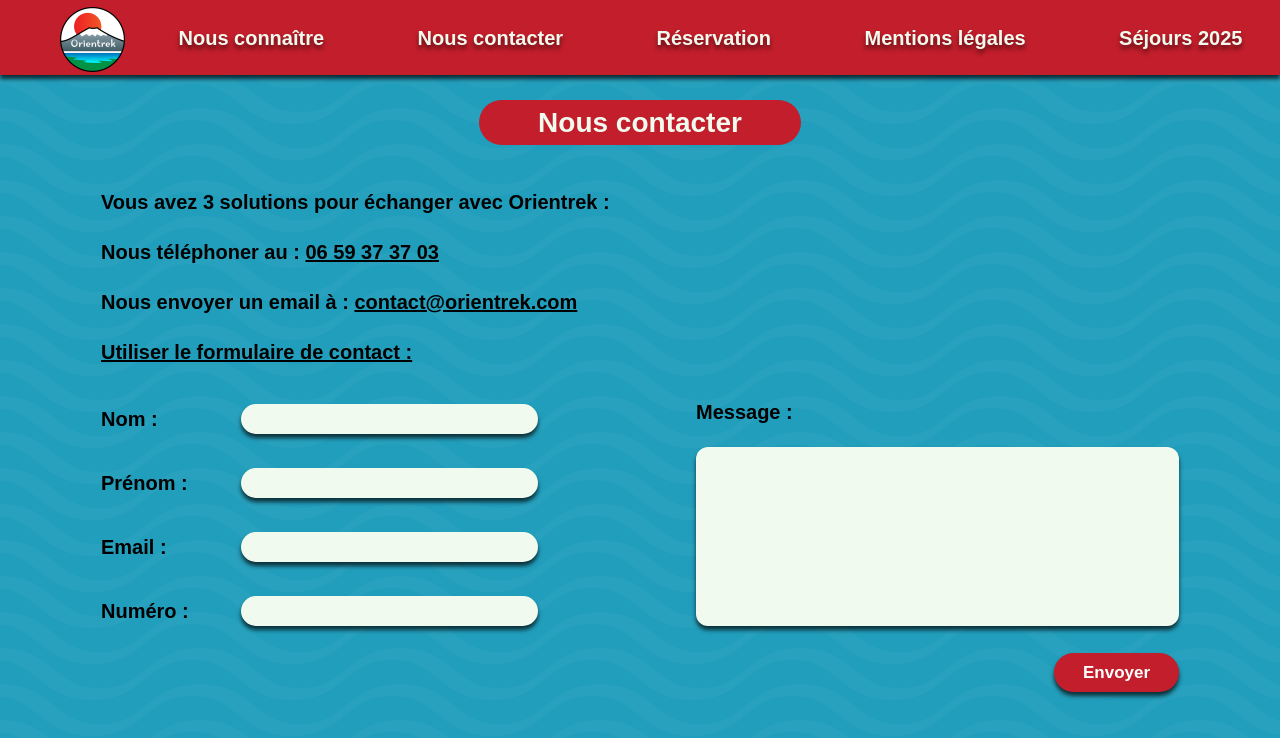
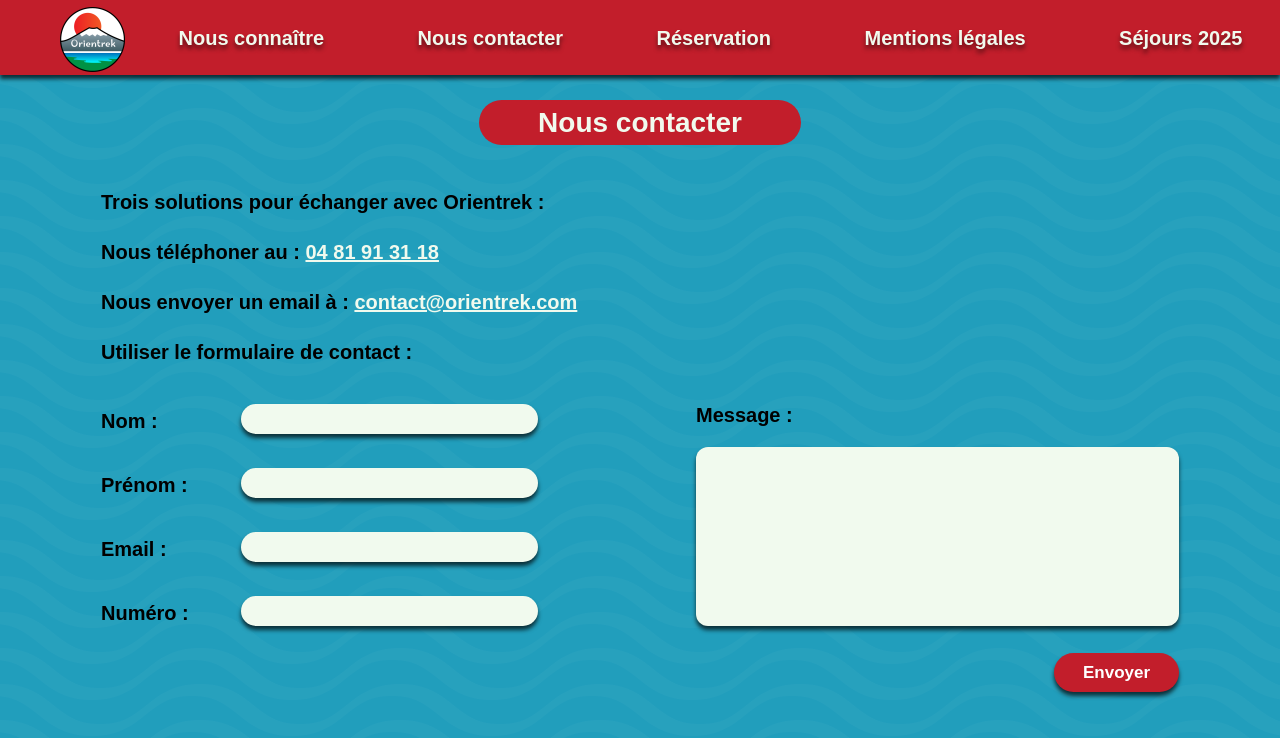
Before and after one commit to Baradel-Clement/Orientrek, a Next.js app: page /contact in a window 1280 px wide. Shown: the top 738 px of the page. Built offline with nearby package versions, Linux system fonts and the light colour scheme; a web font is replaced by a local one.

Commit message:
fix contact

```diff
--- a/components/Layout.tsx
+++ b/components/Layout.tsx
@@ -75,13 +75,25 @@
             toggle={setDisplayNavList}
           />
           <Link href="/" className="logo">
-            <Image src={logo} alt="logo Orientrek" width="65" height="65" placeholder="blur" />
+            <Image
+              src={logo}
+              alt="logo Orientrek"
+              width="65"
+              height="65"
+              placeholder="blur"
+            />
           </Link>
 
           {/* DESKTOP UPPER SECTION */}
           <div className="nav-upper-container">
             <Link href="/">
-              <Image src={logo} alt="logo Orientrek" width="65" height="65" placeholder="blur" />
+              <Image
+                src={logo}
+                alt="logo Orientrek"
+                width="65"
+                height="65"
+                placeholder="blur"
+              />
             </Link>
             <div className="nav-upper-links">
               <Link href="/nous-connaitre">Nous connaître</Link>
@@ -100,9 +112,9 @@
               >
                 Séjours 2025
               </p>
-              {
-                router.pathname === '/' && <Image src={arrowSejours2025} alt="fléche vers le bas" />
-              }
+              {router.pathname === "/" && (
+                <Image src={arrowSejours2025} alt="fléche vers le bas" />
+              )}
 
               {/* Nested Links */}
               {displayNestedSejours && (
@@ -153,7 +165,11 @@
           </div>
         </div>
 
-        <div className={`nav-list closeModalNavListOff ${displayNavList ? "active" : ""}`}>
+        <div
+          className={`nav-list closeModalNavListOff ${
+            displayNavList ? "active" : ""
+          }`}
+        >
           <button
             className={`btnSejour M bold ${displayNavSejours ? "active" : ""}`}
             onClick={() => setDisplayNavSejours(!displayNavSejours)}
@@ -180,6 +196,10 @@
                 href={link.to}
                 key={link.to}
                 className="navLink bold L bold"
+                onClick={() => {
+                  setDisplayNavList(false);
+                  setDisplayNavSejours(false);
+                }}
               >
                 {link.label}
               </Link>
--- a/pages/contact.tsx
+++ b/pages/contact.tsx
@@ -9,14 +9,14 @@
     <section className="PageContact">
       <div className="PageContact-instructions">
         <h1>Nous contacter</h1>
-        <p>Vous avez 3 solutions pour échanger avec Orientrek :</p>
+        <p>Trois solutions pour échanger avec Orientrek :</p>
         <p>
-          Nous téléphoner au : <span className="underline">06 59 37 37 03</span>
+          Nous téléphoner au : <span className="underline">04 81 91 31 18</span>
         </p>
         <p>
           Nous envoyer un email à : <a className="underline" href="mailto:contact@orientrek.com">contact@orientrek.com</a>
         </p>
-        <p className="underline">Utiliser le formulaire de contact :</p>
+        <p>Utiliser le formulaire de contact :</p>
       </div>
       <ContactForm />
     </section>
--- a/styles/3-layout/_contact.scss
+++ b/styles/3-layout/_contact.scss
@@ -37,6 +37,7 @@
       & > a.underline,
       & > span.underline {
         text-decoration: underline;
+        color: $white;
       }
 
       &:not(:nth-child(2)) {
@@ -63,12 +64,13 @@
       label {
         width: auto;
         font-weight: bold;
+        padding-top: 3px;
       }
 
       label,
       input,
       textarea {
-        font-size: 10px;
+        font-size: 12px;
         color: black;
         outline: none;
       }
@@ -84,6 +86,7 @@
         border: none;
         resize: none;
         padding: 0px 6px;
+        height: 25px;
       }
 
       &.message {
@@ -175,9 +178,9 @@
         label {
           width: auto;
           font-weight: bold;
+          font-size: 14px;
         }
 
-        label,
         input,
         textarea {
           font-size: 11.9375px;
@@ -459,79 +462,3 @@
     }
   }
 }
-
-/* @media screen and (min-width: 1700px) {
-  .PageContact {
-    padding-top: 100px;
-
-    & > .PageContact-instructions {
-      width: 1527.34px;
-
-      & > h1 {
-        width: 456.21px;
-        height: 63.75px;
-        font-size: 39.67px;
-        margin-bottom: 66.59px;
-      }
-
-      & > p {
-        font-size: 28px;
-
-        &:not(:nth-child(2)) {
-          margin-top: 42.5px;
-        }
-      }
-    }
-
-    & > form {
-      margin-top: 56.6px;
-      width: 1527px;
-
-      & > .PageContact-input {
-        width: 619.15px;
-        height: 48.17px;
-        margin-top: 0px;
-
-        &:not(:first-child) {
-          margin-top: 30px;
-        }
-
-        &:nth-child(5) {
-          margin-top: 0px !important;
-        }
-
-        label {
-          width: auto;
-          font-size: 20px;
-        }
-
-        input,
-        textarea {
-          width: 100%;
-          max-width: 297px;
-          font-size: 16px;
-          height: 30px;
-        }
-
-        &.message {
-          height: 224px;
-          position: absolute;
-          right: 0px;
-          top: 0px;
-          width: 483px;
-
-          & > textarea {
-            height: 179px;
-            border-radius: 12px;
-          }
-        }
-      }
-      & > input.submit {
-        font-size: 17px;
-        margin-top: 25px;
-        width: 125px;
-        height: 39px;
-      }
-    }
-  }
-} */
```
